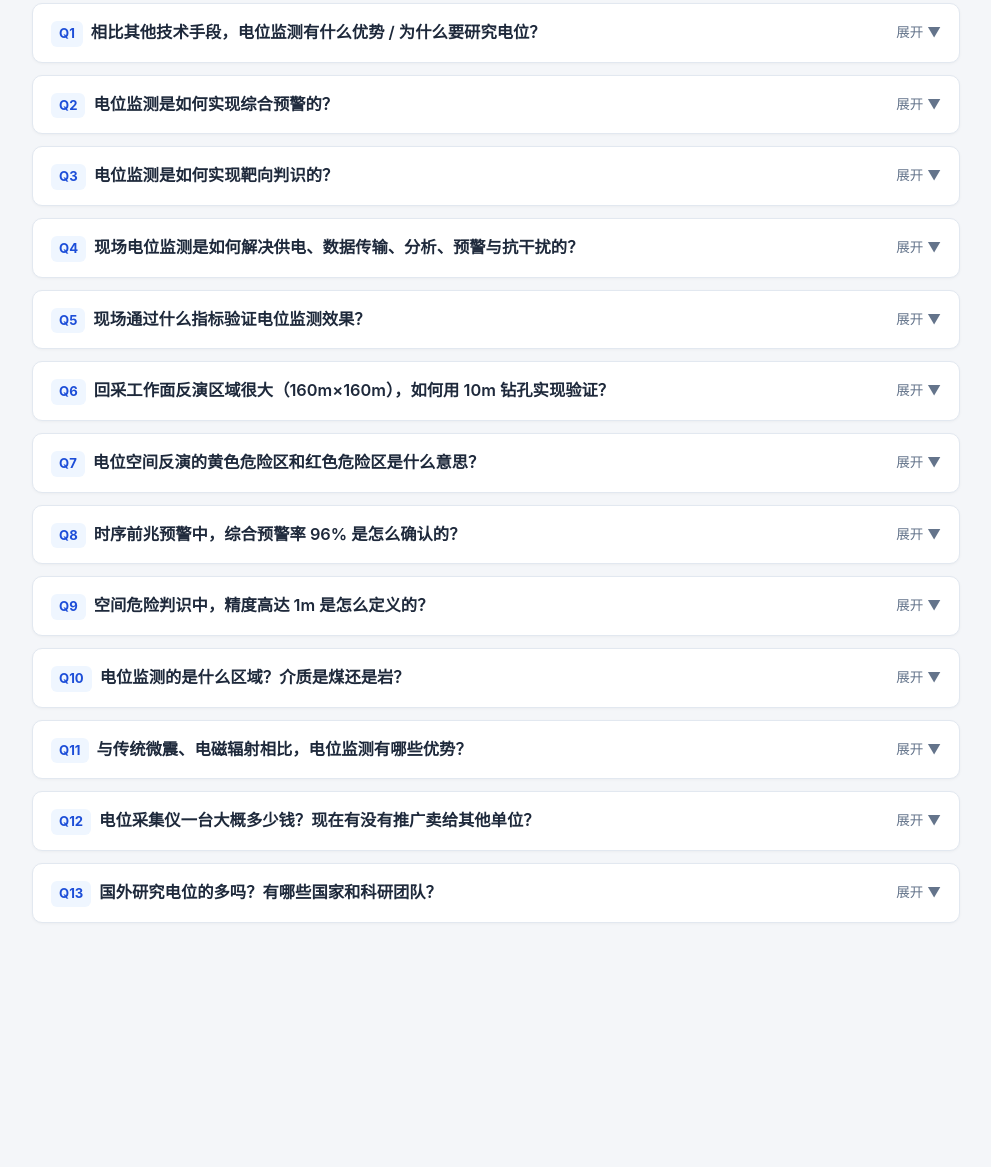
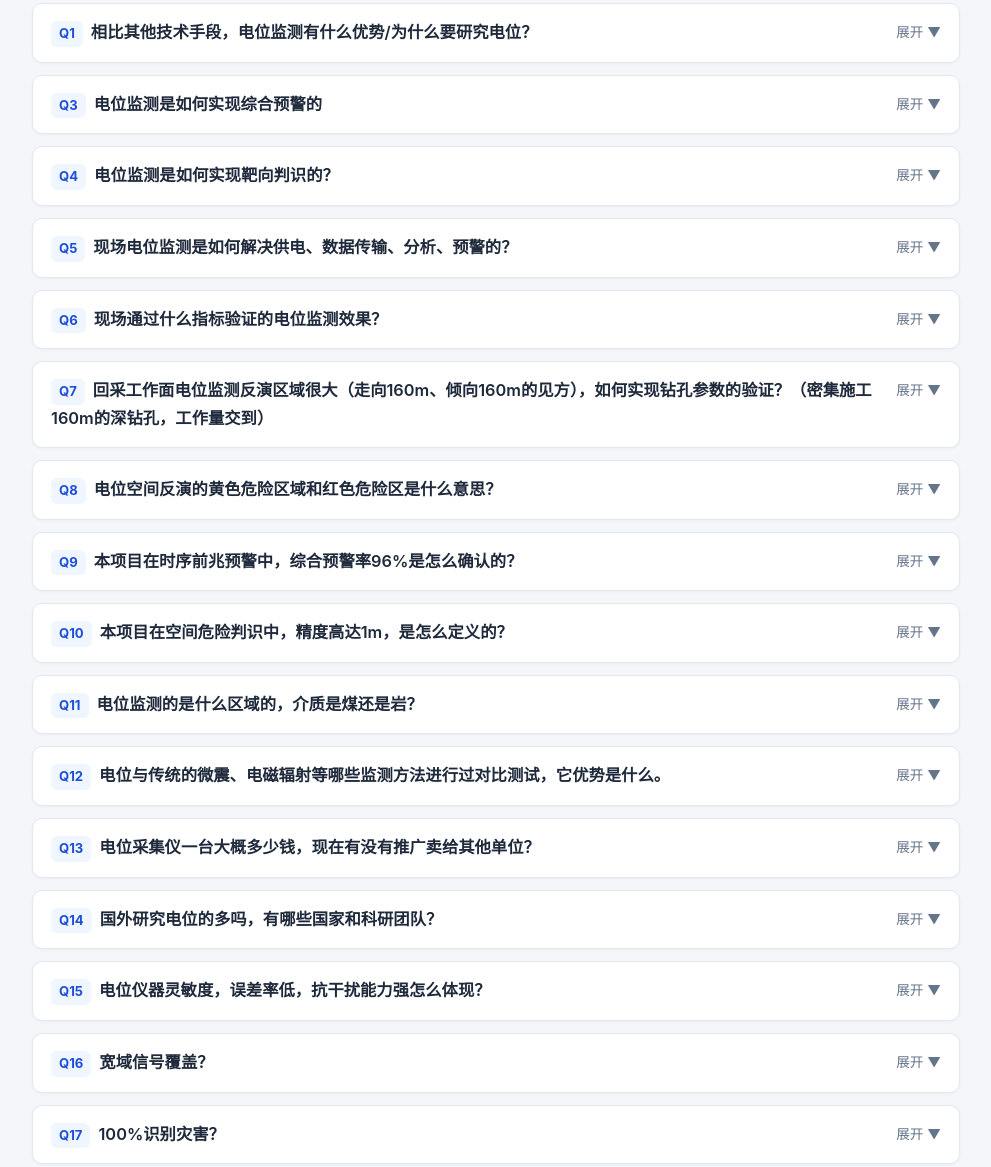
Before and after one commit to ahsyls7/defense-qa, a plain HTML site: page index.html in a window 1280 px wide. Shown: the part 274-1441 px from the top of the page, without its empty margins (144-1135 px from the left). Before the commit the page ends 1245 px from the top, so only its background shows below. Drawn offline with Linux system fonts and the light colour scheme.

Commit message:
update Q&A

```diff
--- a/index.html
+++ b/index.html
@@ -238,85 +238,103 @@
     const DEFAULT_QA = [
       {
         id: 1,
-        q: "相比其他技术手段，电位监测有什么优势 / 为什么要研究电位？",
-        keywords: ["时间精细", "空间定位", "前期基础"],
-        a: "（1）在时序监测上，电位监测对煤岩体的变形破坏响应灵敏，能够精细捕捉灾变前兆信息；\n（2）在空间定位上，电位能够实现连续介质的多点监测，在空间分布上实现靶向定位；\n（3）研究基础扎实：电位响应与煤岩体应力变化及损伤演化密切相关，课题组前期已具备较好的理论与实验基础。"
-      },
-      {
-        id: 2,
-        q: "电位监测是如何实现综合预警的？",
-        keywords: ["理论机制", "本构模型", "前兆识别"],
-        a: "（1）在实验研究和理论分析的基础上，揭示了煤岩破坏电荷产生机理、电场传播规律以及电位响应计算模型；\n（2）在力学模型上，构建了电位定量表征煤岩体应力和损伤演化的本构方程；\n（3）通过多重分形、临界慢化、尖点突变对电位时序响应数据进行分析，构建统计预警指标，根据不同指标的响应特征及响应程度进行分级预警。"
+        q: "相比其他技术手段，电位监测有什么优势/为什么要研究电位？",
+        keywords: ["时间上全过程灵敏监测", "空间上区域定位"],
+        a: "电位优势主要表现在2个方面：（1）在时间上，电位对煤岩体受到的应力和变形破坏响应灵敏，对于灾变全过程信息，能够全面精细监测；（2）在空间上，能够利用监测信息反演成像破坏位置或危险区域，实现灾害危险区域定位；"
       },
       {
         id: 3,
-        q: "电位监测是如何实现靶向判识的？",
-        keywords: ["大数据分析", "隶属度阈值", "常规指标验证"],
-        a: "（1）开展大量现场测试，对电位反演结果进行大样本数据统计；\n（2）利用模糊数学理论统计电位反演结果的隶属度并进行迭代，依据隶属度确定反演临界值；\n（3）结合常规指标校验结果对临界值进行验证与优化，兼顾“不遗漏危险点（较低临界值）”与“识别精度高、圈定范围小（较高临界值）”的双重需求。"
+        q: "电位监测是如何实现综合预警的",
+        keywords: ["理论基础", "预警指标体系"],
+        a: "（1）构建了电位定量表征煤岩体应力和损伤的本构方程；\n（2）通过多重分形、临界慢化、尖点突变对电位时序响应数据进行分析，构建预警指标体系，根据不同指标的响应特征及响应程度，进行分级预警。"
       },
       {
         id: 4,
-        q: "现场电位监测是如何解决供电、数据传输、分析、预警与抗干扰的？",
-        keywords: ["本安供电", "无线/有线传输", "抗干扰滤波", "智能预警"],
-        a: "（1）供电与合规：电位监测仪器严格按矿用本安防爆要求设计，具备独立电池供电，也可接入井下分站供电；\n（2）数据传输：通过蓝牙无线传输或井下分站有线线缆，将井下数据实时传输至地面监测主机；\n（3）抗干扰与智能分析：软件端内置了针对井下杂散电流与机电设备干扰的自适应滤波及基线漂移去除算法，并对接收数据进行实时解算、自动成图，预设分级预警模型与阈值，出现异常时自动分级报警。"
+        q: "电位监测是如何实现靶向判识的？",
+        keywords: ["大数据分析", "隶属度阈值", "常规指标验证"],
+        a: "（1）进行足够多的测试，将电位反演值进行大量数据统计；（2）利用模糊数学理论统计电位反演结果的隶属度并进行迭代，根据隶属度的值确定反演临界值；（3）根据常规指标验证结果，对隶属度确定的临界值进行验证并优化，既能够全部识别危险点（临界值要相对较低），又能识别精度高、圈定区域小（临界值要相对较高）。"
       },
       {
         id: 5,
-        q: "现场通过什么指标验证电位监测效果？",
-        keywords: ["传统经验", "常规指标", "危险验证"],
-        a: "（1）空间分布对比：在分析工作面前方走向及垂直煤壁倾向的电位分布时，将电位异常区（高值或变化剧烈区）与传统采动应力“三区”（原始应力区、应力集中区、卸压区）进行对比；\n（2）时序变化验证：以当地安监部门及生产企业定义的危险指标是否出现为依据。例如《煤矿安全规程》规定回采工作面风巷风流中甲烷浓度超过 1.0% 视为瓦斯超限，薛湖煤矿执行更严格的 0.85% 标准，本文即以 0.85% 作为瓦斯超限临界值；\n（3）反演空间验证：利用校验钻孔每米的钻屑量与瓦斯涌出初速度作为指标进行验证，两者的预警临界值分别为 [待填] 和 [待填]，达到临界值时发出预警信息，达到临界值的 85% 时发出预警提示。"
+        q: "现场电位监测是如何解决供电、数据传输、分析、预警的？",
+        keywords: ["独立电源", "无线传输", "智能分析", "自动预警"],
+        a: "（1）电位监测仪器具有独立电源（有电池，也能够接井下分站）；（2）通过蓝牙无线传输/井下分站有线线缆传输，将井下数据传输到地面监测主机；（3）智能化软件，包含预警模型与预警阈值，当出现危险时自动分级预警；监测数据进行实时分析，自动识别监测区域内的危险点。"
       },
       {
         id: 6,
-        q: "回采工作面反演区域很大（160m×160m），如何用 10m 钻孔实现验证？",
-        keywords: ["前期预测", "分段追踪", "空间吻合"],
-        a: "（1）静态预测：在工作面推进初期或某一关键进尺节点，在前方煤壁布置移动式电极测试，通过反演成像一次性给出前方 160m×160m 区域潜在突出危险性的空间分布；\n（2）分段追踪校验：随着工作面推进，在待采煤壁上施工垂直煤壁、深 10m 的校验钻孔测试钻屑量与瓦斯涌出初速度；每推进间隔 10m 重复施工一次，连续进行 16 次“拼图式”追踪校验；\n（3）动态消纳与吻合验证：在综合叠加并等效消除采动推进带来的背景应力漂移后，将 16 次钻孔实测的相对高值异常区与前期反演预测的异常区进行空间叠加对比，两者在空间位置上高度吻合。"
+        q: "现场通过什么指标验证的电位监测效果？",
+        keywords: ["电位与采动三带应力分布对比", "常规指标", "危险验证"],
+        a: "（1）在工作面前方煤体中反演得到的电位高值或者突变异常区与原始应力区、应力集中区、卸压区三带分布具有较好对应关系；（2）与瓦斯浓度超限事件进行对比分析，在瓦斯超限（≥1%）或突然增大时电位幅值也同步发生异常增大（实验矿井薛湖煤矿提高了要求，将瓦斯浓度超限临界值定为0.85%），本项目用于验证分析。（3）对电位空间反演结果，利用校验或预测钻孔每米的钻屑量S与钻孔瓦斯涌出初速度q作为指标进行对比验证，其中钻屑量与瓦斯涌出初速度的预警临界值分别为s=5.5L/m, q=5L/min，认为电位反演区域有危险，发出预警信息；当达到该临界值的85%时，发出预警提示。"
       },
       {
         id: 7,
-        q: "电位空间反演的黄色危险区和红色危险区是什么意思？",
-        keywords: ["隶属度分级", "不遗漏与高精度"],
-        a: "（1）为精细划分危险等级并保障判识成功率，基于模糊隶属度确立了双临界值组；\n（2）黄色危险区（不遗漏）：选取能 100% 识别潜在危险的较低临界值，确保圈出所有危险点，防止漏报；\n（3）红色危险区（高精度）：为避免盲目扩大治理范围，另设较高临界值，进一步缩小核心危险区范围、提高预警精度，便于矿方采取“分级预警、针对防治、综合治理”的精准措施。"
+        q: "回采工作面电位监测反演区域很大（走向160m、倾向160m的见方），如何实现钻孔参数的验证？（密集施工160m的深钻孔，工作量交到）",
+        keywords: ["监测区域一次性反演", "分段式校验", "同一片区域"],
+        a: "（1）提前部署工作面前方160m测试区域，按照10m间距布置测点测试采动过程电位信息，反演得到工作面前方煤层突出危险性电位云图和判识结果；（2）每个回采进尺循环在工作面（煤体中按照10m间距）施工预测孔或校验孔，测试钻屑量和钻孔瓦斯涌出初速度，将钻孔测试指标上图后与电位反演结果对比；（3）由于电位反演与钻孔校验是针对同一煤层区域，将反演结果中的异常区域与钻孔校验的异常点进行空间叠加校验对比。"
       },
       {
         id: 8,
-        q: "时序前兆预警中，综合预警率 96% 是怎么确认的？",
-        keywords: ["多维指标", "交叉验证", "低漏报率"],
-        a: "（1）构建了临界慢化、多重分形、尖点突变 3 类预警指标（每类含 1~2 个参数），明确各参数的前兆异常阈值；\n（2）根据指标异常特征划分一、二、三级预警，并以现场常规危险指标是否实际发生作为真值标签；\n（3）采用逻辑回归（Stacking）对三个维度的预警结果进行融合训练，在独立测试集（交叉验证）上测得综合预警准确率达 96%；同时在阈值标定上优先保障极低的漏报率，确保关键灾变前兆不被遗漏。"
+        q: "电位空间反演的黄色危险区域和红色危险区是什么意思？",
+        keywords: ["隶属度", "危险性程度划分", "不遗漏与高精度"],
+        a: "（1）通过定义电位反演结果与危险性隶属度，保证识别出全部危险点，定义为黄色危险区域，保证不漏报；相当于初步圈定危险区域。（2）在初步圈定的危险区内，通过提高危险隶属度数值，实现对更接近危险程度的区域判识，即，红色区域。相当于对危险区域锁定的粗调和微调，实现危险区域的逐级聚焦锁定。反演结果由黄色到红色反映出危险程度越来越高，对标解危措施靶向点。"
       },
       {
         id: 9,
-        q: "空间危险判识中，精度高达 1m 是怎么定义的？",
-        keywords: ["网格分辨率", "加密实测", "物理信噪比"],
-        a: "（1）测点与模型分辨率：在重点异常区及煤壁浅部采用间距 ≤1m 的移动式植入电极测试，反演模型网格划分 ≤1m，且网格无关性验证表明小于 1m 时反演结果收敛稳定；\n（2）校验精度：沿校验钻孔轴向每 1m 测定一次钻屑量与瓦斯初速度，在重点加密区实现了 1m 步长的实测校验；\n（3）物理分辨率：多次重复性测试表明，1m 尺度内电位信号的信噪比满足测量误差要求，物理分辨率可靠。"
+        q: "本项目在时序前兆预警中，综合预警率96%是怎么确认的？",
+        keywords: ["预警指标", "同步异常", "融合加权"],
+        a: "（1）项目通过构建不同的预警指标：临界慢化、多重分形、尖点突变3种类型，每种指标有1-2个指标参数，每个参数定义了出现异常的前兆信息；（2）根据预警指标及参数异常的特征，确定一级、二级和三级的预警结果，根据是否出现常规指标的校验结果判断每一级预警的准确率；（3）利用逻辑回归（stacking）对三个维度的预警结果模型进行训练，求得最终的综合预警准确率。"
       },
       {
         id: 10,
-        q: "电位监测的是什么区域？介质是煤还是岩？",
-        keywords: ["多位置", "多岩性", "PPT 案例"],
-        a: "（1）既可监测煤体表面（煤壁），也可监测煤层深部，适用于掘进与回采工作面；\n（2）通过施工钻孔，将柔性片状铜电极随 PVC 管送入孔内，利用气囊充气顶起电极片使其与孔壁充分压实耦合；\n（3）既可测试煤介质，也可测试顶板、底板及上覆岩层（如关键层、采空区覆岩等）；\n（4）PPT 中展示的案例为薛湖煤矿 25020 回采工作面煤层深处（距煤壁 20m）。"
+        q: "本项目在空间危险判识中，精度高达1m，是怎么定义的？",
+        keywords: ["测试精度", "校验指标精度", "模型分辨率", "物理分辨率"],
+        a: "（1）在电位测点布置时，通过在煤壁上打入电极进行电位测试，电极间距为1m或者更低，从测量间距上保障反演精度；（2）在校验精度上，利用钻孔测试钻屑量与瓦斯涌出初速度进行校验，校验参数的分布间距为1m，在反演结果中电位有无危险和常规指标的有无危险能够对应上，从校验精度上验证了反演精度；（3）在反演模型中，当网格间距小于1m时，反演结果与较大网格时的分布规律是一致的，计算不同网格点的定位误差也满足反演精度需求，反演的空间分辨率满足1m。（4）从物理机制上，电位响应的本质是电荷的产生与在介电质的传播，现场电位的多测重复性测试表明，1m 内电位测试结果的信噪比满足测量误差，物理分辨组满足要求。"
       },
       {
         id: 11,
-        q: "与传统微震、电磁辐射相比，电位监测有哪些优势？",
-        keywords: ["微震误差", "同源互补", "自身优势"],
-        a: "（1）对比微震：微震定位受介质非均质性影响大（采动裂隙、采空区、断层会导致弹性波折射、绕射和衰减），垂向定位误差相对较大；电位监测直接反映连续介质中的电势分布，空间靶向性更强；\n（2）对比电磁辐射：课题组长期深耕电磁辐射技术，电位研究正是脱胎于电磁辐射。电磁辐射通过天线非接触接收信号，而电位通过电极深入煤体内部直接采集电势。两者“同源异象”（均源于煤岩变形破裂诱发的电荷产生与运移），电位研究是对电磁辐射理论的重要补充与发展，两者结合能更全面地揭示动力灾害信息。"
+        q: "电位监测的是什么区域的，介质是煤还是岩？",
+        keywords: ["不同位置、岩性、场所都可以监测", "PPT的案例"],
+        a: "（1）电位能够监测煤体表面（煤壁）、煤层内部深处的电位，可用于掘进与回采工作面监测；（2）通过施工钻孔，将电极通过推拉管送入钻孔内，利用气囊充气后顶起电极片与煤壁充分压实、接触；（3）可以测试煤层中的电位信号，也可以通过钻孔测试顶板、底板，甚至上覆岩层（关键层、采空区覆岩等）之类的不同介质；（4）PPT中为薛湖煤矿25020回采工作面煤层深处（距煤壁20m）。"
       },
       {
         id: 12,
-        q: "电位采集仪一台大概多少钱？现在有没有推广卖给其他单位？",
-        keywords: ["自主研发", "技术服务", "商业定价"],
-        a: "（1）电位采集仪从结构、硬件到软件均由课题组历经十余年自主研发，主要成本集中在前期研发，软硬件本身物料占比不高；\n（2）目前设备已完成中试熟化并在多个矿井成功应用，前期主要以技术服务/科研合作方式开展，未单独核算设备售价；\n（3）目前已规划将其作为独立商业设备推广，测算定价为 [待填] 万元。"
+        q: "电位与传统的微震、电磁辐射等哪些监测方法进行过对比测试，它优势是什么。",
+        keywords: ["微震定位精度", "电磁辐射非接触测试", "自身优势"],
+        a: "（1）微震适合矿井、采区大范围、大尺度岩层断裂、大能量释放事件的监测和定位；微震监测存在“仪器能记录”和“用于预警分析”两个层面，当煤岩的动力破坏产生一定能量等级（10²J以上）才能被记录，能量104J以上称之为大能量事件，才能用于预警分析。（2）电磁辐射和电位监测是同源异象，均来自煤岩变形破裂诱发的电荷的产生与运移。电磁辐射是课题组长期以来坚持的研究方向，形成了系列的理论方法，装备技术，在冲击地压、煤与瓦斯突出领域进行了广泛的应用。电位研究就是脱胎于电磁辐射的研究。相比而言，电磁辐射利用天线非接触地接收煤岩体变形破裂的信息，电位监测能够利用电极接收煤体内部破裂电信号，对损伤破坏位置进行监测和定位反演，定位圈定危险区域能力更好。\n电位应用的具体优势：（1）在时序监测上，电位监测对煤岩体的变形破坏响应灵敏，对于灾变信息能够精细监测；（2）在空间定位上，电位能够实现连续介质的多点监测，在空间分布上能够靶向定位；（3）电位响应与煤岩体应力变化及损伤演化密切相关，前期有较好的研究基础。"
       },
       {
         id: 13,
-        q: "国外研究电位的多吗？有哪些国家和科研团队？",
-        keywords: ["国际前沿", "国际合作", "国内团队"],
-        a: "（1）国外代表团队：法国国家科学研究中心 André Revil（震电效应与水力压裂监测）、以色列萨米·沙蒙工程学院 Frid（岩石破裂电磁辐射微观机理与定量反演）、日本东京大学地震研究所 Masao Nakatani（岩石剪切破裂与粘滑失稳电位演化）、NASA Ames 研究中心 / 圣何塞州立大学 Friedemann T. Freund（正空穴载流子 p-holes 理论）；\n（2）国际合作：本课题组与国际团队保持密切合作，项目牵头人李忠辉教授与 Frid 教授联合申报国家自然科学基金国际合作项目，项目骨干张昕博士曾赴 Revil 团队联合培养一年；\n（3）国内团队：潘一山院士团队（感应电荷）、中国科大郭自强（自电子反射）、中国地震局郝锦琦（电位反演）等也开展了相关研究。"
+        q: "电位采集仪一台大概多少钱，现在有没有推广卖给其他单位？",
+        keywords: ["研发成本", "技术服务"],
+        a: "（1）电位采集仪从结构设计、软硬件研发均由课题组自主完成，历经十余年。设备的成本主要是前期研发的成本，相比较而言，软件和硬件本身占比不高。（2）便携式电位仪器12万元一套；在线监测式电位仪器含主机、分站、上位机、软件等20万元一套；目前设备已经完成了中试熟化，并在现场多个矿井进行了应用。"
+      },
+      {
+        id: 14,
+        q: "国外研究电位的多吗，有哪些国家和科研团队？",
+        keywords: ["法国Revil", "俄罗斯frid等", "国内团队", "李老师报国合", "张昕联合培养"],
+        a: "（1）国内外相关学者对电位信号进行了研究，比如：André Revil（法国国家科学研究中心，研究震电效应与水力压裂监测）、Frid(以色列本古里安大学，萨米·沙蒙工程学院，研究岩石破裂诱发电磁辐射（FEMR）的微观机理与定量反演)等；（2）本课题组与国外团队始终保持密切联系与合作，如项目牵头人李忠辉教授与frid教授联合申报国家自然科学基金国际合作项目、项目骨干张昕博士前往revil团队联合培养一年。（3）国内学者也对煤岩电性参数的理论与应用开展研究，包括潘一山院士团队（感应电荷）、郭自强（中国科技大学，自电子反射）、中国地震局（郝锦琦，大地电位监测反演）。"
+      },
+      {
+        id: 15,
+        q: "电位仪器灵敏度，误差率低，抗干扰能力强怎么体现？",
+        keywords: ["精度", "误差", "抗干扰"],
+        a: "（1）电位仪器测试分辨率为0.1mV，量程为±1500mV；经过实验室标准信号发射-接收测试，误差在1%以内。（2）采掘空间机械设备工作产生电磁干扰，电位受电磁干扰影响较小，同时电位信号可以布置在煤体钻孔内部，最深测点布置20m深，有效降低了干扰情况。"
+      },
+      {
+        id: 16,
+        q: "宽域信号覆盖？",
+        keywords: [],
+        a: "（1）仪器可测试的电位信号DC-5.4KHz。（2）由于尺度效应影响，大地电位信号0.001～1000 Hz，采矿尺度煤岩破坏电位信号2KHz以内，根据香农采样定理，只要采样频率大于或等于有效信号最高频率的两倍,采样值就可以包含原始信号的所有信息，被采样的信号就可以不失真地还原成原始信号。利用最大5.4KHz的仪器采频能覆盖电位信号频域。"
+      },
+      {
+        id: 17,
+        q: "100%识别灾害？",
+        keywords: [],
+        a: "（1）仪器可测试的电位信号DC-5.4KHz。（2）由于尺度效应影响，大地电位信号0.001～1000 Hz，采矿尺度煤岩破坏电位信号2KHz以内，根据香农采样定理，只要采样频率大于或等于有效信号最高频率的两倍,采样值就可以包含原始信号的所有信息，被采样的信号就可以不失真地还原成原始信号。利用最大5.4KHz的仪器采频能覆盖电位信号频域。"
       }
     ];
 
-    const STORAGE_KEY = "agy_defense_qa_v1";
+    const STORAGE_KEY = "agy_defense_qa_v2";
     let qaData = loadData();
     let allExpanded = false;
 
```
